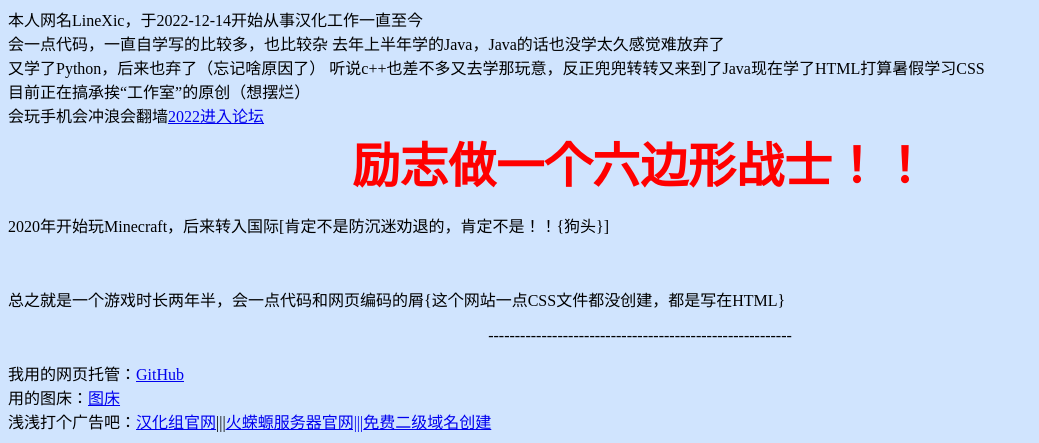
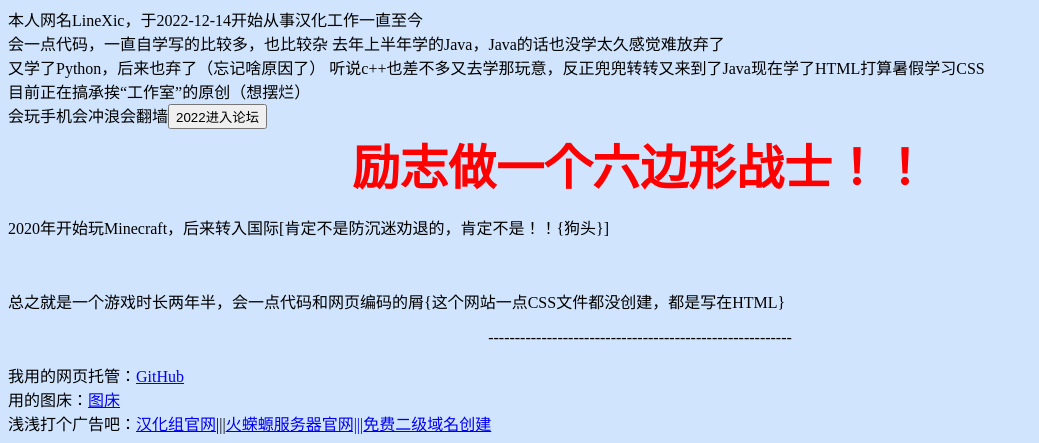
Before and after one commit to shundebo/LineXic.github.io, a plain HTML site: page index.html in a window 1280 px wide. Shown: the part 657-1100 px from the top of the page, without its empty margins (0-1039 px from the left). Drawn offline with Linux system fonts and the light colour scheme.

Commit message:
更新 index.html

```diff
--- a/index.html
+++ b/index.html
@@ -28,7 +28,7 @@
           又学了Python，后来也弃了（忘记啥原因了）
           听说c++也差不多又去学那玩意，反正兜兜转转又来到了Java现在学了HTML打算暑假学习CSS<br>
            目前正在搞承挨“工作室”的原创（想摆烂）<br>
-           会玩手机会冲浪会翻墙<a href="https://klpbbs.com/?fromuid=686976"><botton>2022进入论坛</botton></a>
+           会玩手机会冲浪会翻墙<a href="https://klpbbs.com/?fromuid=686976"><button>2022进入论坛</button></a>
           <font size="10" color="red"><center><b>励志做一个六边形战士！！</b></center></font>
           <p>2020年开始玩Minecraft，后来转入国际[肯定不是防沉迷劝退的，肯定不是！！{狗头}]</p><br>
        <p>总之就是一个游戏时长两年半，会一点代码和网页编码的屑{这个网站一点CSS文件都没创建，都是写在HTML}<p>
```
